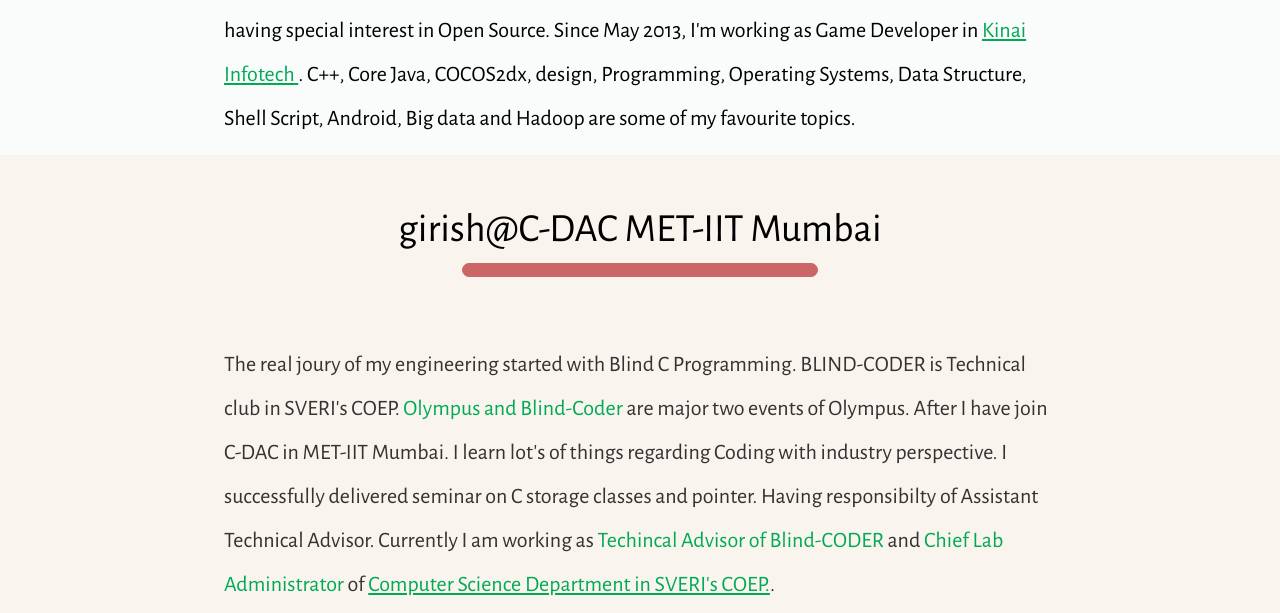
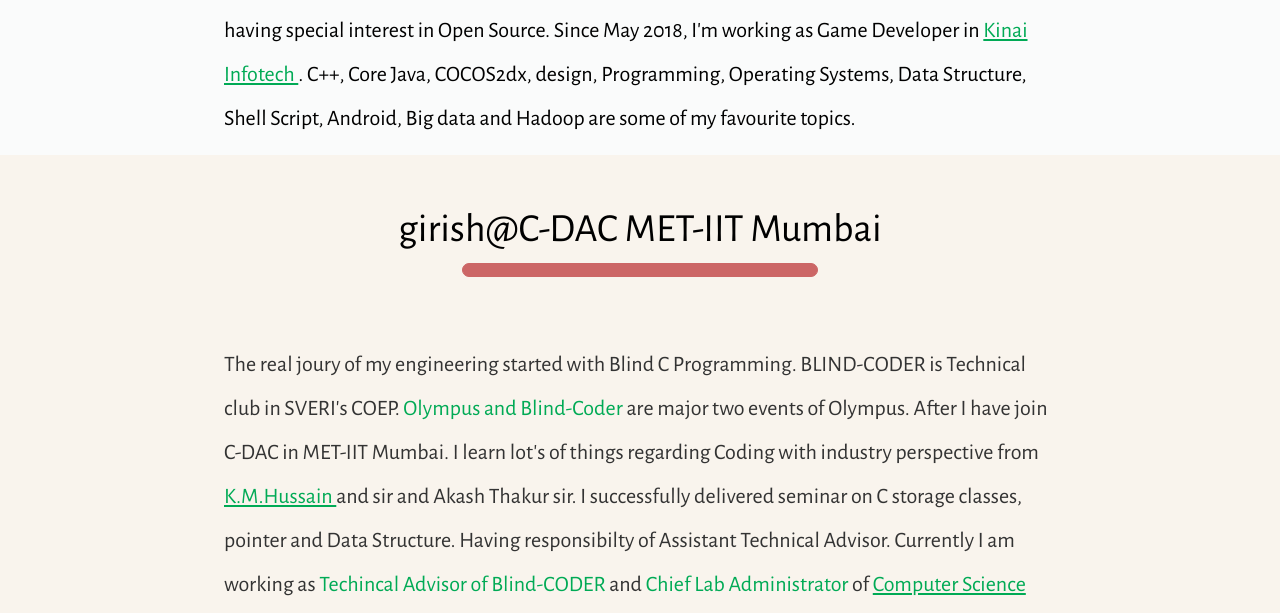
Before and after one commit to girish-rajiv-patil/girish-rajiv-patil.github.io, a plain HTML site: page index.html in a window 1280 px wide. Shown: the part 647-1260 px from the top of the page. Drawn offline with nearby package versions, Linux system fonts and the light colour scheme.

Commit message:
committed
done

```diff
--- a/index.html
+++ b/index.html
@@ -39,7 +39,7 @@
         </div>
         <div id="selfie">	<img src="img/banner1.jpg" /></div>
         <div class="info">
-          I am <a href="#" class="GreenAnchor">Girish Patil</a>, a Computer Science student from SVERI's COEP. I'm C++ and Core JAVA developer having special interest in Open Source. Since May 2013, I'm working as Game Developer in <a href="#" class="GreenAnchor"> Kinai Infotech </a>. C++, Core Java, COCOS2dx, design, Programming, Operating Systems, Data Structure, Shell Script, Android, Big data and Hadoop are some of my favourite topics.
+          I am <a href="#" class="GreenAnchor">Girish Patil</a>, a Computer Science student from SVERI's COEP. I'm C++ and Core JAVA developer having special interest in Open Source. Since May 2018, I'm working as Game Developer in <a href="#" class="GreenAnchor"> Kinai Infotech </a>. C++, Core Java, COCOS2dx, design, Programming, Operating Systems, Data Structure, Shell Script, Android, Big data and Hadoop are some of my favourite topics.
         </div>
       </div>
 
@@ -50,7 +50,7 @@
         </div>
         <div class="info">
 
-	   <p>The real joury of my engineering started with Blind C Programming. BLIND-CODER is Technical club in SVERI's COEP. <a  class="GreenAnchor">Olympus and Blind-Coder </a>  are major two events of Olympus. After I have join C-DAC in MET-IIT Mumbai. I learn lot's of things regarding Coding with industry perspective. I successfully delivered seminar on C storage classes and pointer. Having responsibilty of Assistant Technical Advisor. Currently I am working as <a class="GreenAnchor">Techincal Advisor of Blind-CODER</a> and <a class="GreenAnchor">Chief Lab Administrator</a> of <a href="http://www.coe.sveri.ac.in/" class="GreenAnchor"> Computer Science Department in SVERI's COEP.</a>.
+	   <p>The real joury of my engineering started with Blind C Programming. BLIND-CODER is Technical club in SVERI's COEP. <a  class="GreenAnchor">Olympus and Blind-Coder </a>  are major two events of Olympus. After I have join C-DAC in MET-IIT Mumbai. I learn lot's of things regarding Coding with industry perspective from <a href="http://km.hussain.in/" class="GreenAnchor"> K.M.Hussain </a> and sir and Akash Thakur sir. I successfully delivered seminar on C storage classes, pointer and Data Structure. Having responsibilty of Assistant Technical Advisor. Currently I am working as <a class="GreenAnchor">Techincal Advisor of Blind-CODER</a> and <a class="GreenAnchor">Chief Lab Administrator</a> of <a href="http://www.coe.sveri.ac.in/" class="GreenAnchor"> Computer Science Department in SVERI's COEP.</a>.
 	        </p>
           <div class="center-elements"><img class="circle-img" src="img/wlug-logo.jpg " /></div>
           <p>Being part of Olympus gives me opportunity to work as a member of Digital Pandharpur City . Yes I DPC- Social IT Awareness Campenion , where we as part of society return back to society something in the form computer basic knowldge to the school students in nearby schools, devotess in temples. Since 19 years our college organizes this event as a social activity. Apart from this there is something which you can <a href="https://www.instagram.com/_girish_patil/?hl=" class="GreenAnchor" size =100px width=1000px> follow me on - Instagram ...</a> </p>
```
